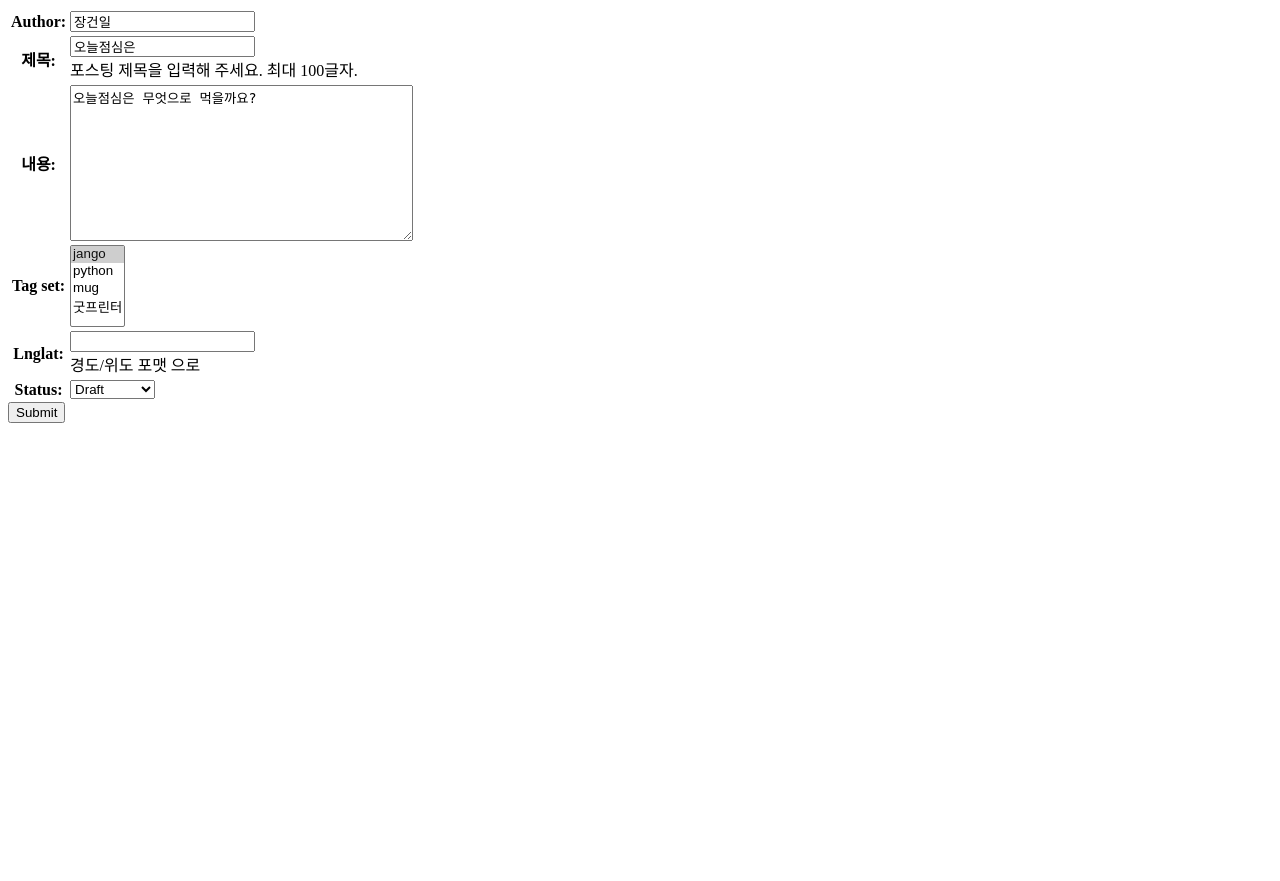
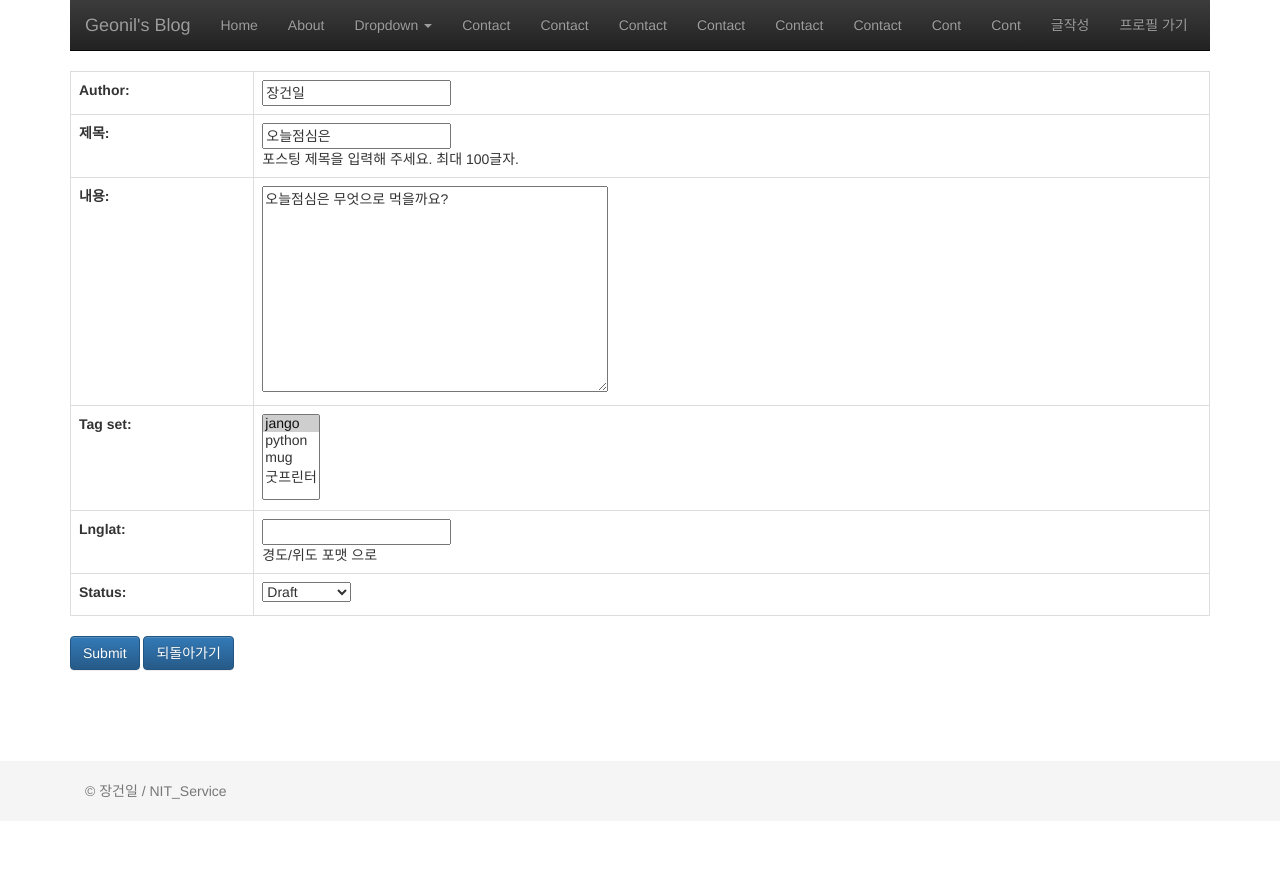
Before and after one commit to GeonilJang/GIT_DJANGO, a Django app: page /blog/28 in a window 1280 px wide. Before the commit the page ends 423 px from the top, so only its background shows below. Run offline with Django 3.2, Linux system fonts and the light colour scheme; data comes from the database, SQL or seed files in the repository; both versions use the stored data as it was after the commit; some libraries are stand-ins or nearby versions.

Commit message:
글등록하기 부트스트렙 적용

```diff
--- a/askdjango/templates/layout.html
+++ b/askdjango/templates/layout.html
@@ -122,8 +122,7 @@
     <div id="page-footer">
       <div class="container">
         <p class="text-muted">
-          &copy; AskDjango
-          여러분의 파이썬/장고 페이스메이커가 되겠습니다.
+          &copy; 장건일 / NIT_Service
         </p>
       </div>
     </div>
--- a/blog/templates/blog/post_form.html
+++ b/blog/templates/blog/post_form.html
@@ -1,8 +1,18 @@
-<form action="" method="post">
-  {% csrf_token %}
-  <table>
-    {{ form.as_table }}
-  </table>
-  <input type="submit"></input>
+{% extends "blog/layout.html"%} <!--꼭 이렇게 풀로 적어주세요 -->
 
-</form>
+{% block content %}
+<div class="container" style="margin-bottom:150px">
+  <div class="row">
+    <div class="col-md-12">
+      <form action="" method="post">
+        {% csrf_token %}
+        <table class="table table-hover table-bordered">
+          {{ form.as_table }}
+        </table>
+        <input type="submit" class="btn btn-primary"></input>
+        <a class="btn btn-primary" href="/blog/">되돌아가기</a>
+      </form>
+    </div>
+  </div>
+</div>
+{% endblock%}
--- a/blog/templates/blog/post_list.html
+++ b/blog/templates/blog/post_list.html
@@ -94,7 +94,7 @@
            <p class="lead">Donec ullamcorper nulla non metus auctor fringilla. Vestibulum id ligula porta felis euismod semper. Praesent commodo cursus magna, vel scelerisque nisl consectetur. Fusce dapibus, tellus ac cursus commodo.</p>
          </div>
          <div class="col-md-5">
-           <img class="featurette-image img-responsive center-block" src="blog/test1.jpg" alt="Generic placeholder image">
+           <img class="featurette-image img-responsive center-block" src="https://i.pinimg.com/originals/8e/54/9c/8e549cc1717fa1bfc57a7b5030b3c169.jpg" alt="Generic placeholder image">
          </div>
        </div>
 
--- a/dojo/templates/dojo/post_form.html
+++ b/dojo/templates/dojo/post_form.html
@@ -11,7 +11,7 @@
 
 <div class="container">
   <div class="row">
-    <div class="col-md-12x">
+    <div class="col-md-12">
       <h1>Post Form</h1>
       <form action="" method="post">
         {% csrf_token %}
@@ -24,8 +24,6 @@
   </div>
 </div>
 
-
-
     <script type="text/javascript">
       var dom = document.getElementById('{{ form.user_agent.id_for_label }}');
       dom.value = navigator.userAgent;
```
Also changed, not shown: db.sqlite3.
